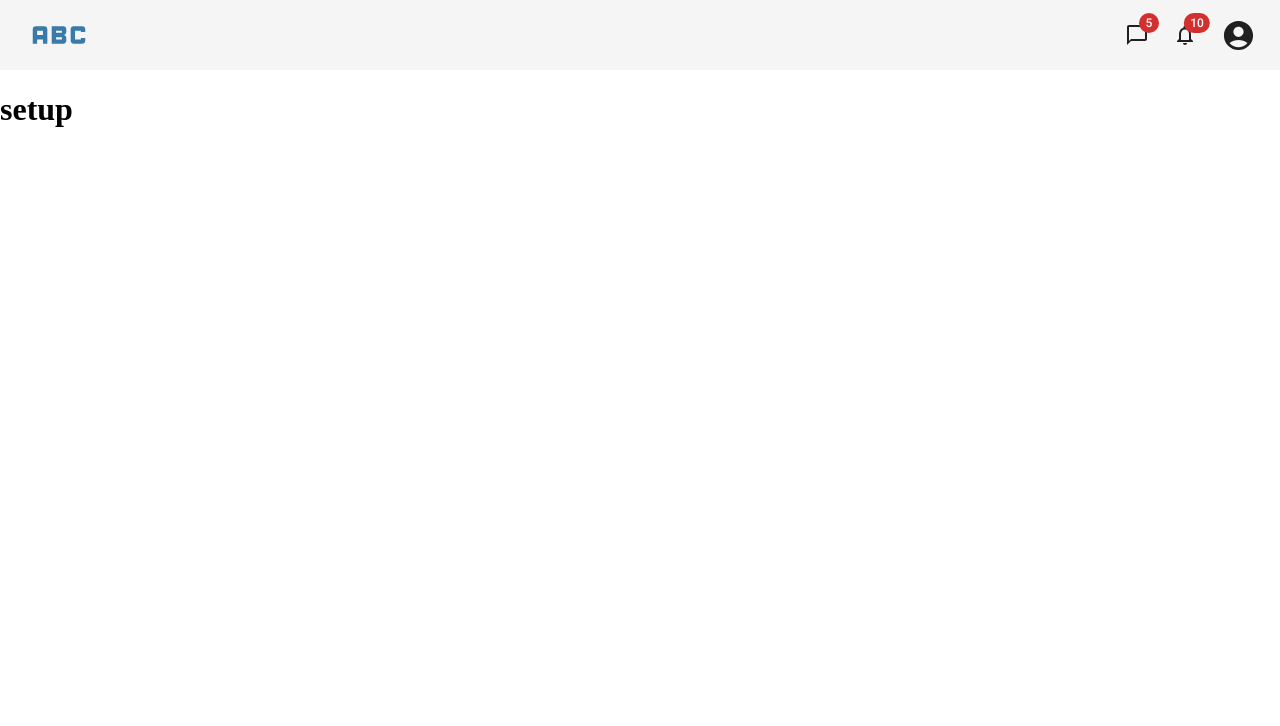
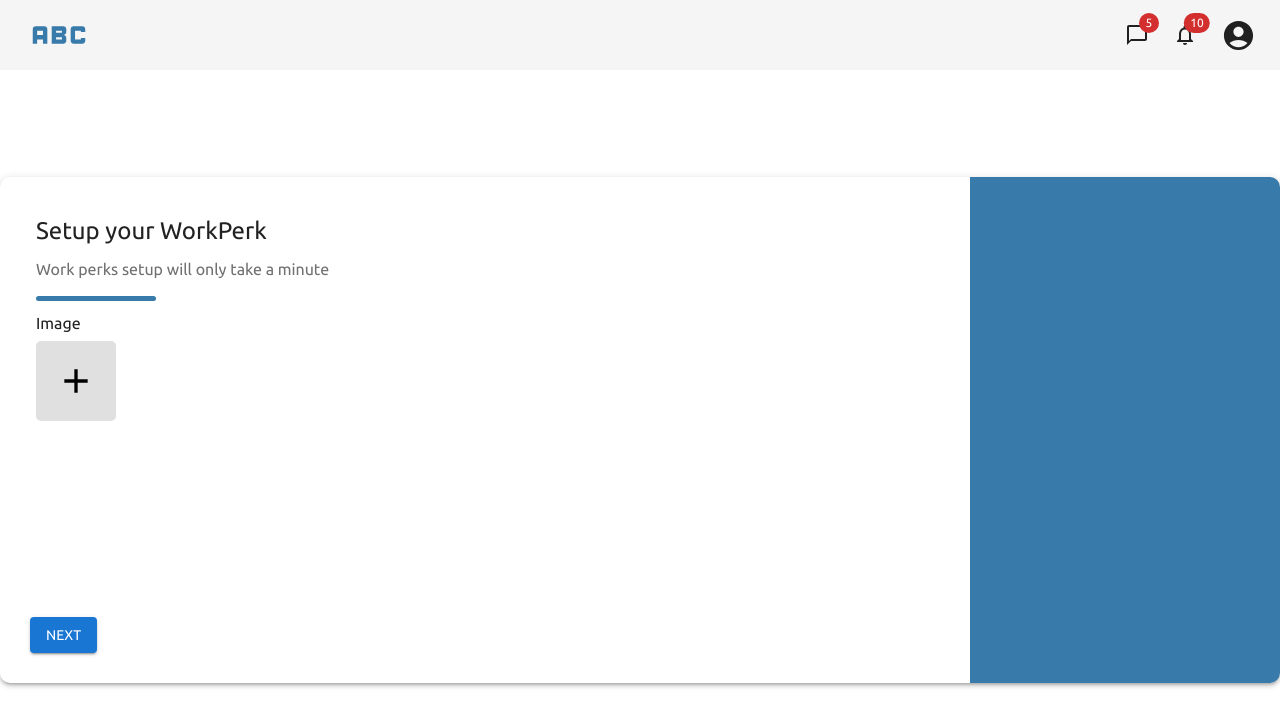
Before and after one commit to avinash6982/work-perks-parcel, a React (Vite) app: page / in a window 1280 px wide. Shown: the top 726 px of the page. Built offline with nearby package versions, Linux system fonts and the light colour scheme.

Commit message:
Added Image grid component, stripe and action buttons to setup component

```diff
--- a/package.json
+++ b/package.json
@@ -31,6 +31,7 @@
     "@emotion/styled": "^11.6.0",
     "@mui/icons-material": "^5.2.5",
     "@mui/material": "^5.2.5",
+    "@mui/styles": "^5.2.3",
     "react": "^17.0.2",
     "react-dom": "^17.0.2",
     "react-router-dom": "^6.2.1"
--- a/src/Routes.js
+++ b/src/Routes.js
@@ -1,8 +1,9 @@
 import { Route, Routes } from "react-router";
+import Setup from "./container/Setup";
 
 const ApplicationRoutes = () => (
   <Routes>
-    <Route path="/" element={<h1>setup</h1>} />
+    <Route path="/" element={<Setup />} />
     <Route path="*" element={<h1>Page not found</h1>} />
   </Routes>
 );
--- /dev/null
+++ b/src/components/setup/ImageGrid.jsx
@@ -0,0 +1,45 @@
+import React, { useState } from "react";
+import Box from "@mui/material/Box";
+import Card from "@mui/material/Card";
+import CardActions from "@mui/material/CardActions";
+import CardContent from "@mui/material/CardContent";
+import Grid from "@mui/material/Grid";
+import Button from "@mui/material/Button";
+import Typography from "@mui/material/Typography";
+import AddIcon from "@mui/icons-material/Add";
+
+const ImageGrid = () => {
+  const [images, setImages] = useState(null);
+  const addImageButton = (
+    <Button
+      style={{
+        backgroundColor: "#E0E0E0",
+        height: "5rem",
+        width: "5rem",
+        borderRadius: 5,
+        display: "grid",
+        placeItems: "center",
+        color: "black",
+      }}
+    >
+      <AddIcon style={{ fontSize: "2.5rem", fontWeight: 100 }} />
+    </Button>
+  );
+  return (
+    <Box
+      style={{
+        height: "40vh",
+        width: "100%",
+        paddingTop: 10,
+        overflow: "scroll",
+      }}
+    >
+      <Typography style={{ fontSize: "1rem" }} gutterBottom>
+        Image
+      </Typography>
+      {addImageButton}
+    </Box>
+  );
+};
+
+export default ImageGrid;
--- a/src/components/setup/index.jsx
+++ b/src/components/setup/index.jsx
@@ -0,0 +1,71 @@
+import React from "react";
+import Box from "@mui/material/Box";
+import Card from "@mui/material/Card";
+import CardActions from "@mui/material/CardActions";
+import CardContent from "@mui/material/CardContent";
+import Grid from "@mui/material/Grid";
+import Button from "@mui/material/Button";
+import Typography from "@mui/material/Typography";
+
+import ImageGrid from "./ImageGrid";
+
+const Setup = () => {
+  return (
+    <Grid
+      style={{
+        display: "grid",
+        placeItems: "center",
+        height: "90vh",
+      }}
+    >
+      <Grid item style={{ width: "100%" }} xs={12} md={8} lg={6}>
+        <Card elevation={3} style={{ overflow: "hidden", borderRadius: 10 }}>
+          <Grid style={{ display: "flex" }}>
+            <Grid style={{ flex: 9, position: "relative", padding: 20 }}>
+              <CardContent>
+                <Typography style={{ fontSize: "1.5rem" }} gutterBottom>
+                  Setup your WorkPerk
+                </Typography>
+                <Typography
+                  style={{
+                    fontSize: "1rem",
+                    color: "#707070",
+                    paddingBottom: 10,
+                  }}
+                  gutterBottom
+                >
+                  Work perks setup will only take a minute
+                </Typography>
+                <Box
+                  style={{
+                    height: 5,
+                    backgroundColor: "#387BAA",
+                    width: 120,
+                    borderRadius: 5,
+                  }}
+                ></Box>
+                <ImageGrid />
+              </CardContent>
+              <CardActions>
+                <Box style={{ position: "absolute", left: 30, bottom: 30 }}>
+                  <Button variant="contained">Next</Button>
+                </Box>
+              </CardActions>
+            </Grid>
+            <Grid style={{ flex: 3 }}>
+              <Box
+                style={{
+                  height: "100%",
+                  width: "100%",
+                  backgroundColor: "#387BAA",
+                }}
+              ></Box>
+            </Grid>
+          </Grid>
+        </Card>
+      </Grid>
+    </Grid>
+  );
+};
+
+export default Setup;
--- a/src/container/Navbar.js
+++ b/src/container/Navbar.js
@@ -1,7 +1,5 @@
 import NavbarComponent from "../components/navbar";
 
-const Navbar = () => {
-  return <NavbarComponent />;
-};
+const Navbar = () => <NavbarComponent />;
 
 export default Navbar;
--- a/src/container/Setup.js
+++ b/src/container/Setup.js
@@ -0,0 +1,5 @@
+import SetupComponent from "../components/setup";
+
+const Setup = () => <SetupComponent />;
+
+export default Setup;
--- a/src/index.html
+++ b/src/index.html
@@ -6,11 +6,27 @@
   <meta http-equiv="X-UA-Compatible" content="IE=edge" />
   <meta name="viewport" content="width=device-width, initial-scale=1.0" />
   <title>work-perks</title>
+  <link rel="preconnect" href="https://fonts.googleapis.com">
+  <link rel="preconnect" href="https://fonts.gstatic.com" crossorigin>
+  <link href="https://fonts.googleapis.com/css2?family=Ubuntu&display=swap" rel="stylesheet">
   <link rel="stylesheet" href="https://fonts.googleapis.com/css?family=Roboto:300,400,500,700&display=swap" />
   <link rel="stylesheet" href="https://fonts.googleapis.com/icon?family=Material+Icons" />
+  <style>
+    * {
+      -ms-overflow-style: none;
+    }
+
+    ::-webkit-scrollbar {
+      display: none;
+    }
+
+    body {
+      margin: 0px
+    }
+  </style>
 </head>
 
-<body style="margin: 0px;">
+<body>
   <div id="root"></div>
   <script src="index.js" type="module"></script>
 </body>
--- a/src/index.js
+++ b/src/index.js
@@ -2,10 +2,19 @@ import ReactDOM from "react-dom";
 import { BrowserRouter } from "react-router-dom";
 
 import App from "./App";
+import { createTheme, ThemeProvider } from "@mui/material";
+
+const THEME = createTheme({
+  typography: {
+    fontFamily: `'Ubuntu', sans-serif`,
+  },
+});
 
 const Root = () => (
   <BrowserRouter>
-    <App />
+    <ThemeProvider theme={THEME}>
+      <App />
+    </ThemeProvider>
   </BrowserRouter>
 );
 
```
Also changed, not shown: 1 other file (tests, documents, lock files or other folders).
